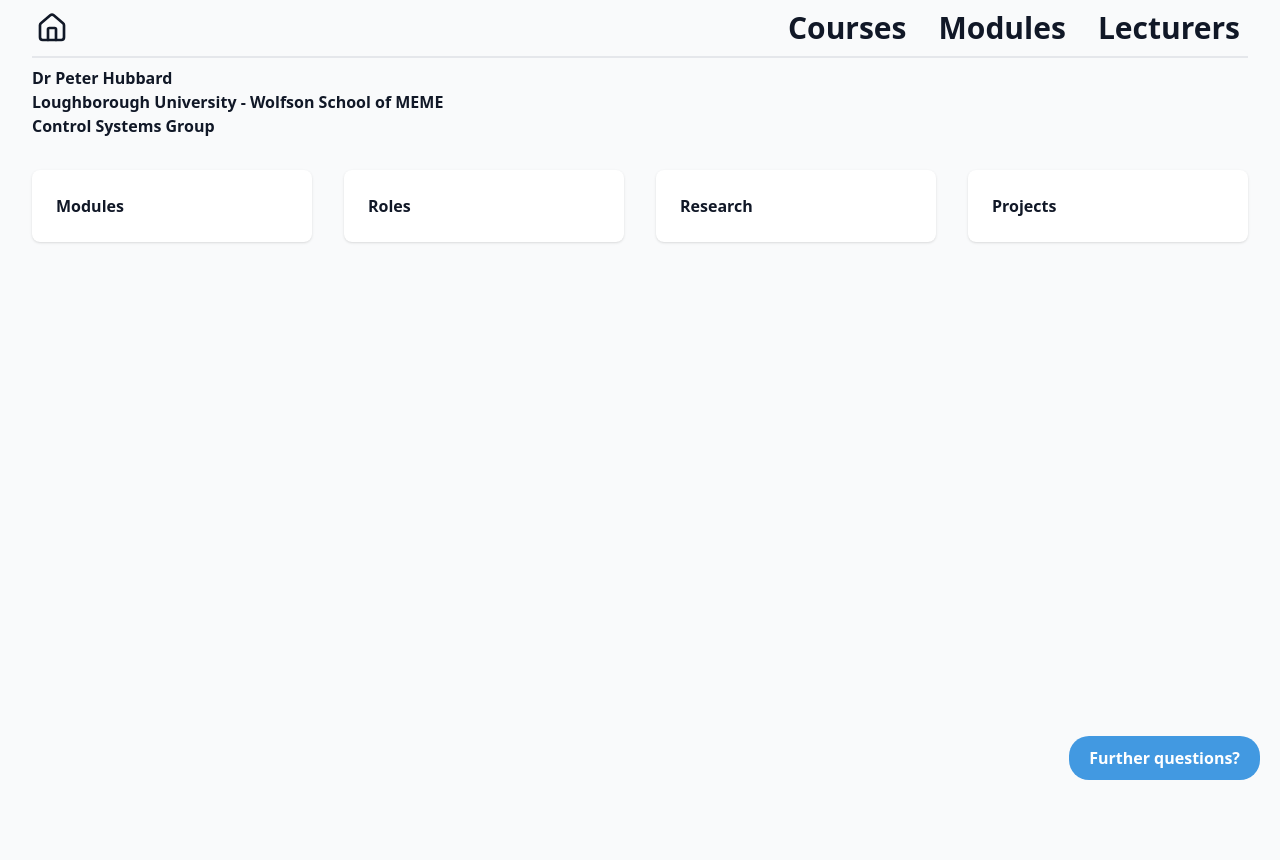
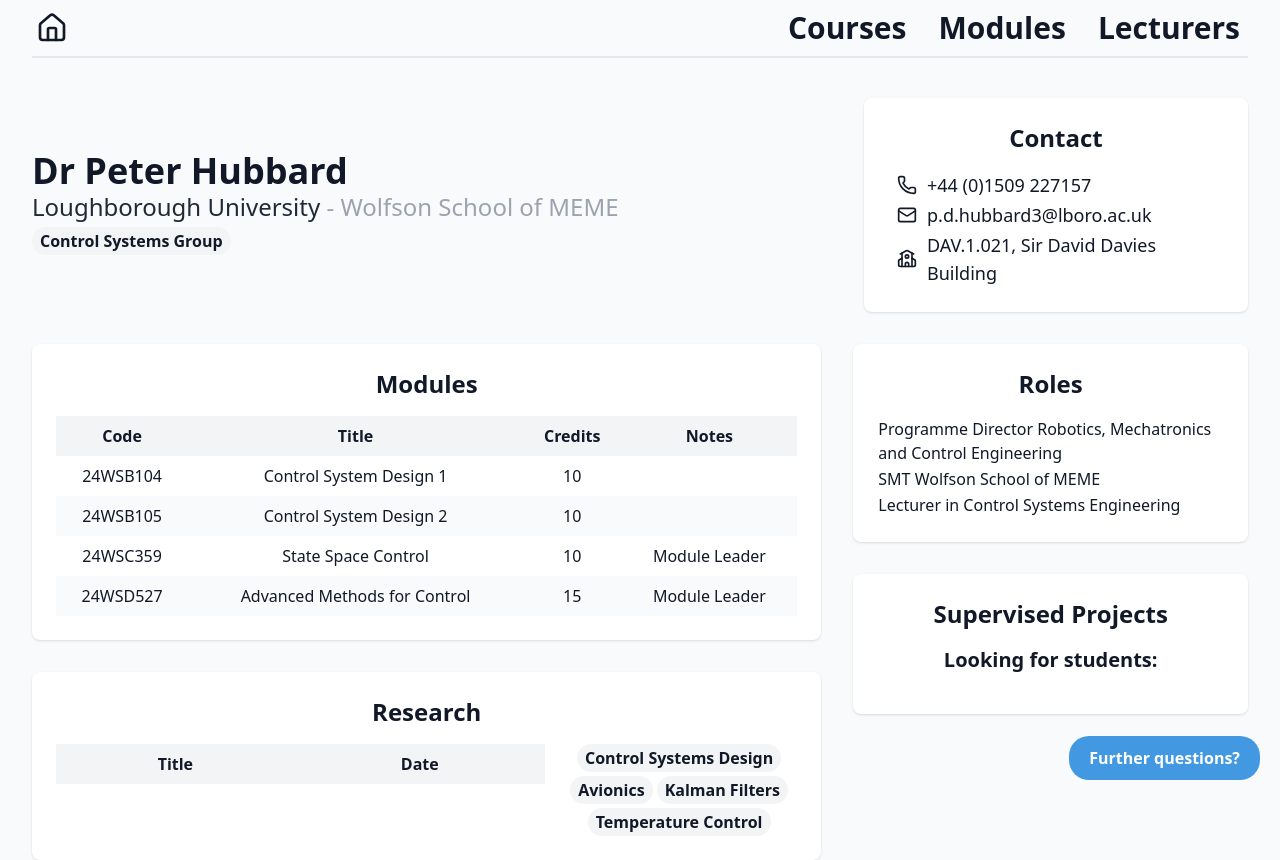
Before and after one commit to AlessioGrespi/universityDB, a SvelteKit app: page /lecturers/1 in a window 1280 px wide. Before the commit the page ends 800 px from the top, so only its background shows below. Built offline with nearby package versions, Linux system fonts and the light colour scheme.

Commit message:
time to vercel

```diff
--- a/src/routes/+page.svelte
+++ b/src/routes/+page.svelte
@@ -1,2 +1 @@
-<h1>Welcome to SvelteKit</h1>
-<p>Visit <a href="https://kit.svelte.dev">kit.svelte.dev</a> to read the documentation</p>
+<h1>UniversityDB development in progress.</h1>
--- a/src/routes/courses/[course]/+page.svelte
+++ b/src/routes/courses/[course]/+page.svelte
@@ -149,7 +149,7 @@
           <td class="p-2 text-center">10%</td>
         </tr>
         <tr>
-          <td class="p-2">Optional (interdepertment)</td>
+          <td class="p-2">Optional (interdepartment)</td>
           <td class="p-2 text-center">10%</td>
         </tr>
         <!-- <tr class="bg-gray-50">
--- a/src/routes/lecturers/+page.svelte
+++ b/src/routes/lecturers/+page.svelte
@@ -25,29 +25,29 @@
                     <th class='px-2'>Surname</th>
                     <th class='px-2'>Email</th>
                     <th class='px-2'>Department</th>
-                    <th class='px-2'>Research</th>
+                    <th class='px-2'>Research Group</th>
                 </tr>
             </thead>
             <tbody>
                 {#each modules as module}
                     <tr>
                         <td>
-                            <a href={module.url} class="block">{module.code}</a>
+                            <a href={module.url} class="block">Dr</a>
                         </td>
-                        <td class="text-left ">
-                            <a href={module.url} class="block">{module.title}</a>
+                        <td class="text-center">
+                            <a href={module.url} class="block">Peter</a>
                         </td>
-                        <td class="text-left ">
-                            <a href={module.url} class="block">{module.department}</a>
+                        <td class="text-center">
+                            <a href={module.url} class="block">Hubbard</a>
                         </td>
                         <td class="text-center ">
-                            <a href={module.url} class="block">{module.credits}</a>
+                            <a href={module.url} class="block">p.hubbard@lboro.ac.uk</a>
                         </td>
                         <td>
-                            <a href={module.url} class="block">{module.examWeighting}</a>
+                            <a href={module.url} class="block">Wolfson School of MEME</a>
                         </td>
                         <td>
-                            <a href={module.url} class="block">{module.courseworkWeighting}</a>
+                            <a href={module.url} class="block">Control Systems Group</a>
                         </td>
                     </tr>
                 {/each}
--- a/src/routes/lecturers/[lecturer]/+page.svelte
+++ b/src/routes/lecturers/[lecturer]/+page.svelte
@@ -1,20 +1,129 @@
-<div class='w-full grid grid-cols-4 gap-8'>
+<script>
+	import { Mail, Phone, School } from "lucide-svelte";
+
+</script>
+
+<div class='w-full grid grid-cols-6 pt-8 gap-8'>
     <div class='col-span-4'>
-        <h1>Dr Peter Hubbard</h1>
-        <h2>Loughborough University - Wolfson School of MEME</h2>
-        <h3>Control Systems Group</h3>
+        <div class='h-full flex flex-col justify-center'>
+
+            <h1 class="text-4xl font-semibold">Dr Peter Hubbard</h1>
+            <h2 class="text-2xl font-medium text-gray-800">
+                Loughborough University <span class="text-gray-400">- Wolfson School of MEME</span>
+              </h2>
+              <div class='my-1 flex gap-1'>
+                  <h3 class=" rounded-full bg-gray-100 px-2 py-0.5 font-semibold">Control Systems Group</h3>
+              </div>
+        </div>
     </div>
 
-    <div class='card'>
-        <h1>Modules</h1>
+    <div class='card col-span-2'>
+        <h2 class="mb-4 text-center text-2xl font-semibold">Contact</h2>
+        <table class='w-full'>
+            <tbody>
+                <tr class='text-lg'>
+                    <td><Phone class='h-5 w-5 mx-2'/></td>
+                    <td>+44 (0)1509 227157</td>
+                </tr>
+                <tr class='text-lg'>
+                    <td><Mail class='h-5 w-5 mx-2'/></td>
+                    <td>p.d.hubbard3@lboro.ac.uk</td>
+                </tr>
+                <tr class='text-lg'>
+                    <td><School class='h-5 w-5 mx-2'/></td>
+                    <td>DAV.1.021, Sir David Davies Building</td>
+                </tr>
+            </tbody>
+        </table>
     </div>
-    <div class='card'>
-        <h1>Roles</h1>
-    </div>
-    <div class='card'>
-        <h1>Research</h1>
-    </div>
-    <div class='card'>
-        <h1>Projects</h1>
+
+    <div class='flex col-span-6 gap-8'>
+        <div class='w-2/3 flex flex-col gap-8'>
+            <div class='card'>
+                <h2 class="mb-4 text-center text-2xl font-semibold">Modules</h2>
+                <table class='w-full table-auto'>
+                    <thead>
+                        <tr class="bg-gray-100">
+                            <th class='p-2 text-center'>Code</th>
+                            <th class='p-2 text-center'>Title</th>
+                            <th class='p-2 text-center'>Credits</th>
+                            <th class='p-2 text-center'>Notes</th>
+                        </tr>
+                    </thead>
+                    <tbody>
+                        <tr>
+                            <td class='p-2 text-center'><a href='/modules/robotics'>24WSB104</a></td>
+                            <td class='p-2 text-center'><a href='/modules/robotics'>Control System Design 1</a></td>
+                            <td class='p-2 text-center'><a href='/modules/robotics'>10</a></td>
+                            <td class='p-2 text-center'><a href='/modules/robotics'></a></td>
+                        </tr>
+                        <tr class="bg-gray-50">
+                            <td class='p-2 text-center'><a href='/modules/robotics'>24WSB105</a></td>
+                            <td class='p-2 text-center'><a href='/modules/robotics'>Control System Design 2</a></td>
+                            <td class='p-2 text-center'><a href='/modules/robotics'>10</a></td>
+                            <td class='p-2 text-center'><a href='/modules/robotics'></a></td>
+                        </tr>
+                        <tr>
+                            <td class='p-2 text-center'><a href='/modules/robotics'>24WSC359</a></td>
+                            <td class='p-2 text-center'><a href='/modules/robotics'>State Space Control</a></td>
+                            <td class='p-2 text-center'><a href='/modules/robotics'>10</a></td>
+                            <td class='p-2 text-center'><a href='/modules/robotics'>Module Leader</a></td>
+                        </tr>
+                        <tr class="bg-gray-50">
+                            <td class='p-2 text-center'><a href='/modules/robotics'>24WSD527</a></td>
+                            <td class='p-2 text-center'><a href='/modules/robotics'>Advanced Methods for Control</a></td>
+                            <td class='p-2 text-center'><a href='/modules/robotics'>15</a></td>
+                            <td class='p-2 text-center'><a href='/modules/robotics'>Module Leader</a></td>
+                        </tr>
+                    </tbody>
+                </table>
+            </div>
+            <div class='card'>
+                <h2 class="mb-4 text-center text-2xl font-semibold">Research</h2>
+                <div class='w-full grid grid-cols-3 gap-4'>
+                    <div class='col-span-2'>
+                        <!-- <h3 class="mb-4 text-center text-xl font-medium">Papers</h3> -->
+                        <table class='w-full'>
+                            <thead class="bg-gray-100">
+                                <tr>
+                                    <th class='p-2'>Title</th>
+                                    <th class='p-2'>Date</th>
+                                </tr>
+                            </thead>
+                        </table>
+                    </div>
+                    <div class='col-span-1'>
+                        <ul class='flex flex-wrap justify-center gap-1'>
+                            <li class='rounded-full bg-gray-100 px-2 py-0.5 font-semibold'>Control Systems Design</li>
+                            <li class='rounded-full bg-gray-100 px-2 py-0.5 font-semibold'>Avionics</li>
+                            <li class='rounded-full bg-gray-100 px-2 py-0.5 font-semibold'>Kalman Filters</li>
+                            <li class='rounded-full bg-gray-100 px-2 py-0.5 font-semibold'>Temperature Control</li>
+                        </ul>
+                    </div>
+                </div>
+            </div>
+        </div>
+        <div class='w-1/3 flex flex-col gap-8'>
+            <div class='card col-span-2'>
+                <h2 class="mb-4 text-center text-2xl font-semibold row-span-1">Roles</h2>
+                <table class='w-full'>
+                    <tbody>
+                        <tr>
+                            <td>Programme Director Robotics, Mechatronics and Control Engineering</td>
+                        </tr>
+                        <tr>
+                            <td>SMT Wolfson School of MEME</td>
+                        </tr>
+                        <tr>
+                            <td>Lecturer in Control Systems Engineering</td>
+                        </tr>
+                    </tbody>
+                </table>
+            </div>
+            <div class='card col-span-2'>
+                <h2 class="mb-4 text-center text-2xl font-semibold">Supervised Projects</h2>
+                <h3 class="mb-4 text-center text-xl font-semibold">Looking for students:</h3>
+            </div>
+        </div>
     </div>
 </div>
```
